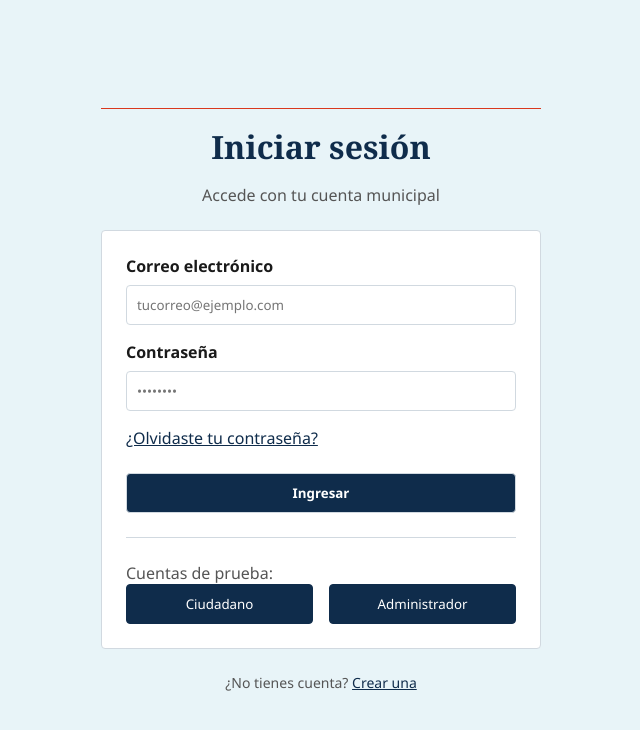
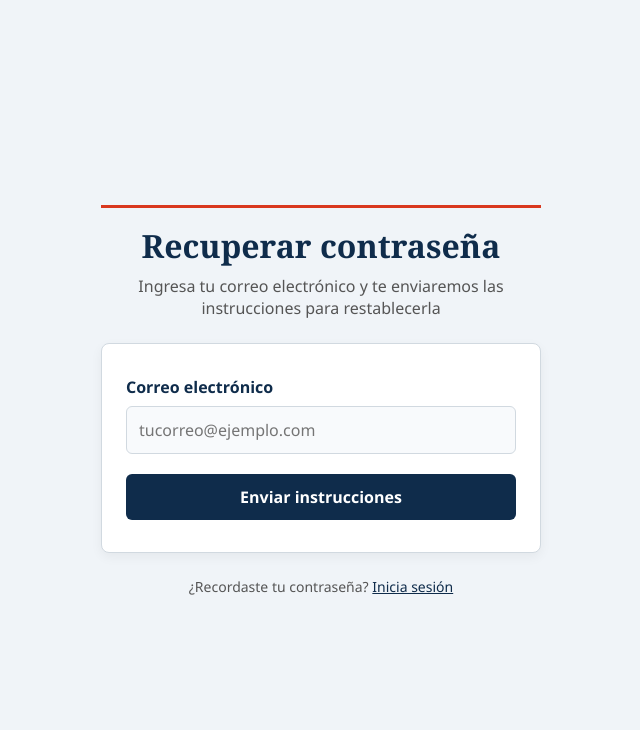
Before and after one commit to programvic08/tecno_web_item1, an Angular app in the folder gestionReportes/: page /recuperar-contrasena in a window 1280 px wide. Before the commit this address led to /login. Shown: the top 730 px of the page, without its empty margins (319-959 px from the left). Built offline with nearby package versions, Linux system fonts and the light colour scheme.

Commit message:
Enlace de contrasena olvida redirige a una vista semifuncional

```diff
--- a/gestionReportes/src/app/app-routing.module.ts
+++ b/gestionReportes/src/app/app-routing.module.ts
@@ -11,6 +11,7 @@ import { ReporteReclamosComponent } from './pages/reporte-reclamos/reporte-recla
 import { EstadoReclamoComponent } from './pages/estado-reclamo/estado-reclamo.component';
 import { ModificarReclamoComponent } from './pages/modificar-reclamo/modificar-reclamo.component';
 import { PerfilComponent } from './pages/perfil/perfil.component';
+import { RecuperarContrasenaComponent } from './pages/recuperar-contrasena/recuperar-contrasena/recuperar-contrasena.component';
 
 import { AuthGuard } from './core/guards/auth.guard';
 import { GuestGuard } from './core/guards/guest.guard';
@@ -21,6 +22,7 @@ const routes: Routes = [
   { path: '', redirectTo: 'login', pathMatch: 'full' },
   { path: 'login', component: LoginComponent, canActivate: [GuestGuard] },
   { path: 'registro', component: RegistroComponent, canActivate: [GuestGuard] },
+  { path: 'recuperar-contrasena', component: RecuperarContrasenaComponent },
 
   // --- RUTAS HIJAS DEL CIUDADANO ---
   {
--- a/gestionReportes/src/app/app.module.ts
+++ b/gestionReportes/src/app/app.module.ts
@@ -29,6 +29,7 @@ import { ComoHagoParaComponent } from './shared/components/como-hago-para/como-h
 import { FooterComponent } from './shared/components/footer/footer.component';
 import { StatusBadgeComponent } from './shared/components/status-badge/status-badge.component';
 import { FaqComponent } from './shared/components/faq/faq.component';
+import { RecuperarContrasenaComponent } from './pages/recuperar-contrasena/recuperar-contrasena/recuperar-contrasena.component';
 
 
 @NgModule({
@@ -55,7 +56,8 @@ import { FaqComponent } from './shared/components/faq/faq.component';
     FaqComponent,
     EstadoReclamoComponent,
     ModificarReclamoComponent,
-    PerfilComponent
+    PerfilComponent,
+    RecuperarContrasenaComponent
   ],
   imports: [
     BrowserModule,
--- a/gestionReportes/src/app/pages/login/login.component.html
+++ b/gestionReportes/src/app/pages/login/login.component.html
@@ -27,9 +27,8 @@
       </div>
 
       <div class="recuperar-contraseña">
-        <a href="#">¿Olvidaste tu contraseña?</a>
+      <a routerLink="/recuperar-contrasena">¿Olvidaste tu contraseña?</a>
       </div>
-
       <p class="mensaje-exito" *ngIf="mensajeExito" role="status">{{ mensajeExito }}</p>
       <p class="mensaje-error" *ngIf="errorMessage" role="alert">{{ errorMessage }}</p>
 
--- /dev/null
+++ b/gestionReportes/src/app/pages/recuperar-contrasena/recuperar-contrasena/recuperar-contrasena.component.css
@@ -0,0 +1,184 @@
+:host {
+  display: flex;
+  justify-content: center;
+  align-items: center;
+  min-height: 100vh;
+  padding: 24px 16px;
+  background-color: #f0f4f8; /* Fondo general suave por si falta la variable */
+}
+
+.contenedor-login {
+  width: 100%;
+  max-width: 440px;
+}
+
+.titulo-login {
+  text-align: center;
+  margin-bottom: 24px;
+  padding-top: 16px;
+  border-top: 3px solid var(--nyc-red, #d9381e);
+}
+
+.titulo-login h1 {
+  margin-bottom: 8px;
+  font-family: var(--font-heading, sans-serif);
+  font-size: 2rem;
+  color: var(--primary-blue, #0f2b46);
+}
+
+.titulo-login p,
+.login-footer {
+  color: var(--text-gray, #555555);
+}
+
+.formulario-login {
+  padding: 32px 24px;
+  border: 1px solid var(--border-color, #dcdcdc);
+  border-radius: 8px;
+  background: var(--card-bg, #ffffff);
+  box-shadow: 0 4px 12px rgba(0, 0, 0, 0.05);
+}
+
+.form-elements {
+  margin-bottom: 20px;
+}
+
+.form-elements label {
+  display: block;
+  margin-bottom: 8px;
+  font-weight: 600;
+  color: var(--primary-blue, #0f2b46);
+}
+
+.form-elements input {
+  width: 100%;
+  padding: 12px;
+  border: 1px solid var(--border-color, #cbd5e1);
+  border-radius: 6px;
+  background-color: #f8fafc;
+  font-size: 1rem;
+  box-sizing: border-box;
+}
+
+.form-elements input:focus {
+  outline: none;
+  border-color: var(--primary-blue, #0f2b46);
+  background-color: #ffffff;
+}
+
+.form-elements input.ng-invalid.ng-touched {
+  border-color: var(--nyc-red, #d9381e);
+}
+
+.error-campo,
+.mensaje-error {
+  color: var(--error-color, #d9381e);
+  font-size: 13px;
+}
+
+.error-campo {
+  display: block;
+  margin-top: 6px;
+}
+
+.mensaje-error {
+  margin-bottom: 16px;
+  padding: 10px;
+  background: var(--error-bg, #fef2f2);
+  border: 1px solid #fecaca;
+  border-radius: 6px;
+}
+
+.mensaje-exito {
+  margin-bottom: 16px;
+  padding: 10px;
+  color: #065f46;
+  background: #d1fae5;
+  border: 1px solid #a7f3d0;
+  border-radius: 6px;
+  font-size: 13px;
+}
+
+.recuperar-contraseña {
+  margin-bottom: 20px;
+}
+
+.btn-ingresar {
+  width: 100%;
+  padding: 12px;
+  border: none;
+  border-radius: 6px;
+  background: var(--primary-blue, #0f2b46);
+  color: #ffffff;
+  cursor: pointer;
+  font-weight: 600;
+  font-size: 1rem;
+  transition: background 0.2s;
+}
+
+.btn-ingresar:hover {
+  background: var(--primary-blue-hover, #163d5c);
+}
+
+.btn-ingresar:disabled {
+  opacity: 0.6;
+  cursor: not-allowed;
+}
+
+.divider {
+  margin: 24px 0;
+  border: 0;
+  border-top: 1px solid var(--border-color, #e2e8f0);
+}
+
+.usuario p {
+  margin-bottom: 12px;
+  color: var(--text-gray, #555555);
+  font-size: 14px;
+}
+
+.user-buttons {
+  display: flex;
+  gap: 12px;
+}
+
+.btn-user {
+  flex: 1;
+  padding: 10px;
+  border: 1px solid var(--primary-blue, #0f2b46);
+  border-radius: 6px;
+  background: var(--primary-blue, #0f2b46);
+  color: #ffffff;
+  cursor: pointer;
+  font-weight: 500;
+  transition: background 0.2s;
+}
+
+.btn-user:hover {
+  background: var(--primary-blue-hover, #163d5c);
+}
+
+.btn-user:disabled {
+  opacity: 0.6;
+}
+
+a {
+  color: var(--primary-blue, #0f2b46);
+  text-decoration: underline;
+}
+
+a:hover {
+  color: var(--primary-blue-hover, #163d5c);
+}
+
+.login-footer {
+  margin-top: 24px;
+  text-align: center;
+  font-size: 14px;
+}
+
+@media (max-width: 480px) {
+  .formulario-login {
+    padding: 16px;
+  }
+}
--- /dev/null
+++ b/gestionReportes/src/app/pages/recuperar-contrasena/recuperar-contrasena/recuperar-contrasena.component.html
@@ -0,0 +1,31 @@
+<div class="contenedor-login">
+  <div class="titulo-login">
+    <h1>Recuperar contraseña</h1>
+    <p>Ingresa tu correo electrónico y te enviaremos las instrucciones para restablecerla</p>
+  </div>
+
+  <div class="formulario-login">
+    <form #formRecuperar="ngForm" (ngSubmit)="onSubmit(formRecuperar)">
+      <div class="form-elements">
+        <label for="email">Correo electrónico</label>
+        <input type="email" id="email" name="email" [(ngModel)]="email" #emailInput="ngModel"
+               placeholder="tucorreo@ejemplo.com" autocomplete="email" required email>
+        <small class="error-campo" *ngIf="emailInput.invalid && (emailInput.dirty || emailInput.touched)">
+          <span *ngIf="emailInput.errors?.['required']">El correo es obligatorio.</span>
+          <span *ngIf="emailInput.errors?.['email']">Ingresa un correo válido.</span>
+        </small>
+      </div>
+
+      <p class="mensaje-error" *ngIf="errorMessage" role="alert">{{ errorMessage }}</p>
+      <p class="mensaje-exito" *ngIf="successMessage" role="alert">{{ successMessage }}</p>
+
+      <button type="submit" class="btn-ingresar" [disabled]="cargando">
+        {{ cargando ? 'Enviando...' : 'Enviar instrucciones' }}
+      </button>
+    </form>
+  </div>
+
+  <div class="login-footer">
+    <p>¿Recordaste tu contraseña? <a routerLink="/login">Inicia sesión</a></p>
+  </div>
+</div>
--- /dev/null
+++ b/gestionReportes/src/app/pages/recuperar-contrasena/recuperar-contrasena/recuperar-contrasena.component.ts
@@ -0,0 +1,31 @@
+import { Component } from '@angular/core';
+import { NgForm } from '@angular/forms';
+
+@Component({
+  selector: 'app-recuperar-contrasena',
+  templateUrl: './recuperar-contrasena.component.html',
+  styleUrls: ['./recuperar-contrasena.component.css']
+})
+export class RecuperarContrasenaComponent {
+  email: string = '';
+  cargando: boolean = false;
+  errorMessage: string = '';
+  successMessage: string = '';
+
+  onSubmit(form: NgForm): void {
+    if (form.invalid) {
+      form.form.markAllAsTouched(); // <-- Cambiado de form.markAllAsTouched() a form.form.markAllAsTouched()
+      return;
+    }
+
+    this.cargando = true;
+    this.errorMessage = '';
+    this.successMessage = '';
+
+    setTimeout(() => {
+      this.cargando = false;
+      this.successMessage = 'Si el correo está registrado, recibirás las instrucciones para restablecer tu contraseña.';
+      form.resetForm();
+    }, 1500);
+  }
+}
```
Also changed, not shown: 1 other file (tests, documents, lock files or other folders).
